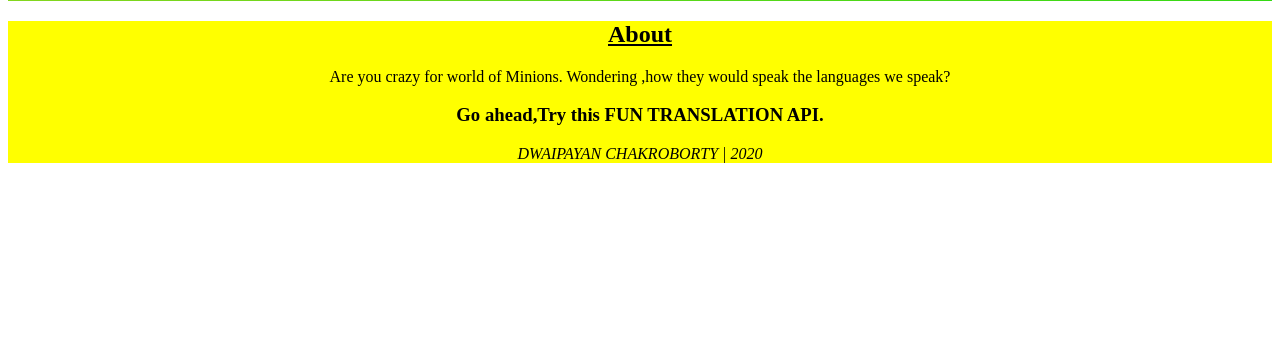
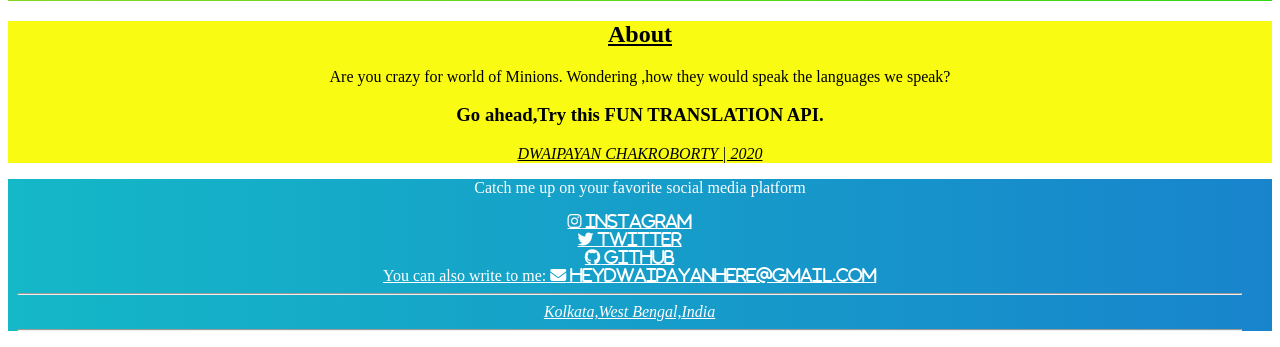
Before and after one commit to Dtech-Dbug/Banana-Translation-App, a plain HTML site: page index.html in a window 1280 px wide. Shown: the part 719-1066 px from the top of the page. Before the commit the page ends 898 px from the top, so only its background shows below. Drawn offline with Linux system fonts and the light colour scheme.

Commit message:
stylings updated,footer added

```diff
--- a/index.html
+++ b/index.html
@@ -5,6 +5,7 @@
     <meta name="viewport" content="width=device-width, initial-scale=1.0">
     <title>Banana App</title>
     <link rel="stylesheet" href="style.css">
+    <script src="https://kit.fontawesome.com/a076d05399.js"></script>
 </head>
 <style>
     textarea {
@@ -52,13 +53,46 @@ placeholder="put your sentence in English here and we will convert it to banana"
 
 
 
-    <footer>
-        <footer class="header"><h2>About</h2></footer>
+    <div class="about">
+        <h2>About</h2>
          <p>Are you crazy for world of Minions. Wondering ,how they would speak the languages we speak?</p>
          <p><h3>Go ahead,Try this FUN TRANSLATION API.</h3></p>
 
         <p><i> DWAIPAYAN CHAKROBORTY | 2020</i></p>
-        </footer>
+
+    </div>
+    <footer class="footer">
+        <div class="footer-header">Catch me up on your favorite social media platform</div>
+        <ul class="social-links list-non-bullet">
+            <li class="list-item-inline">
+                <a class="link" href="https://www.instagram.com/_scorpiohnoo_?r=nametag">
+                    <i class="fab fa-instagram"> Instagram</i>
+                </a>
+            </li>
+            <li class="list-item-inline">
+                <a class="link" href="https://twitter.com/Dwaipay38503170?s=09">
+                    <i class="fab fa-twitter"> Twitter</i>
+                </a>
+            </li>
+            <li class="list-item-inline">
+                <a class="link" href="https://github.com/Dtech-Dbug/DwaipayanChakroborty">
+                    <i class="fab fa-github"> Github</i>
+                </a>
+            </li>
+            <li class="list-item-inline">
+                <a class="link" href="/">
+                    You can also write to me:  <i class="fas fa-envelope"> heydwaipayanhere@gmail.com</i>
+                </a>
+                <hr>
+            </li>
+            <i class="area">Kolkata,West Bengal,India</i>
+            <hr>
+
+
+
+        </ul>
+    </footer>
+
 
 
 
--- a/style.css
+++ b/style.css
@@ -22,12 +22,8 @@ header{
     background-color: yellow;
 }
 
-footer{
-    object-fit: cover;
-    background-color: yellow;
-    text-align: center;
 
-}
+
 .container{
     object-fit: contain;
 
@@ -39,9 +35,7 @@ footer{
     width: 350px;
 }
 
-footer .header{
-    text-decoration: underline;
-}
+
 
 .box{
    text-align: center;
@@ -51,3 +45,31 @@ footer .header{
 #btn-translate{
     transform: translateX(-3rem);
 }
+
+.about{
+    text-align: center;
+    background-color:rgb(249, 252, 18); }
+
+    .about h2,i{
+        text-decoration: underline;
+    }
+
+    footer{
+        text-align: center;
+        background: linear-gradient(to right,rgb(20, 184, 199),rgb(24, 132, 204));
+    }
+
+    footer ul{
+        list-style-type: none;
+        transform: translateX(-1.9rem);
+    }
+    footer ul li a{
+        color: white;
+    }
+
+    footer .footer-header{
+        color: white;
+    }
+    footer .area{
+        color: white;
+    }
```
